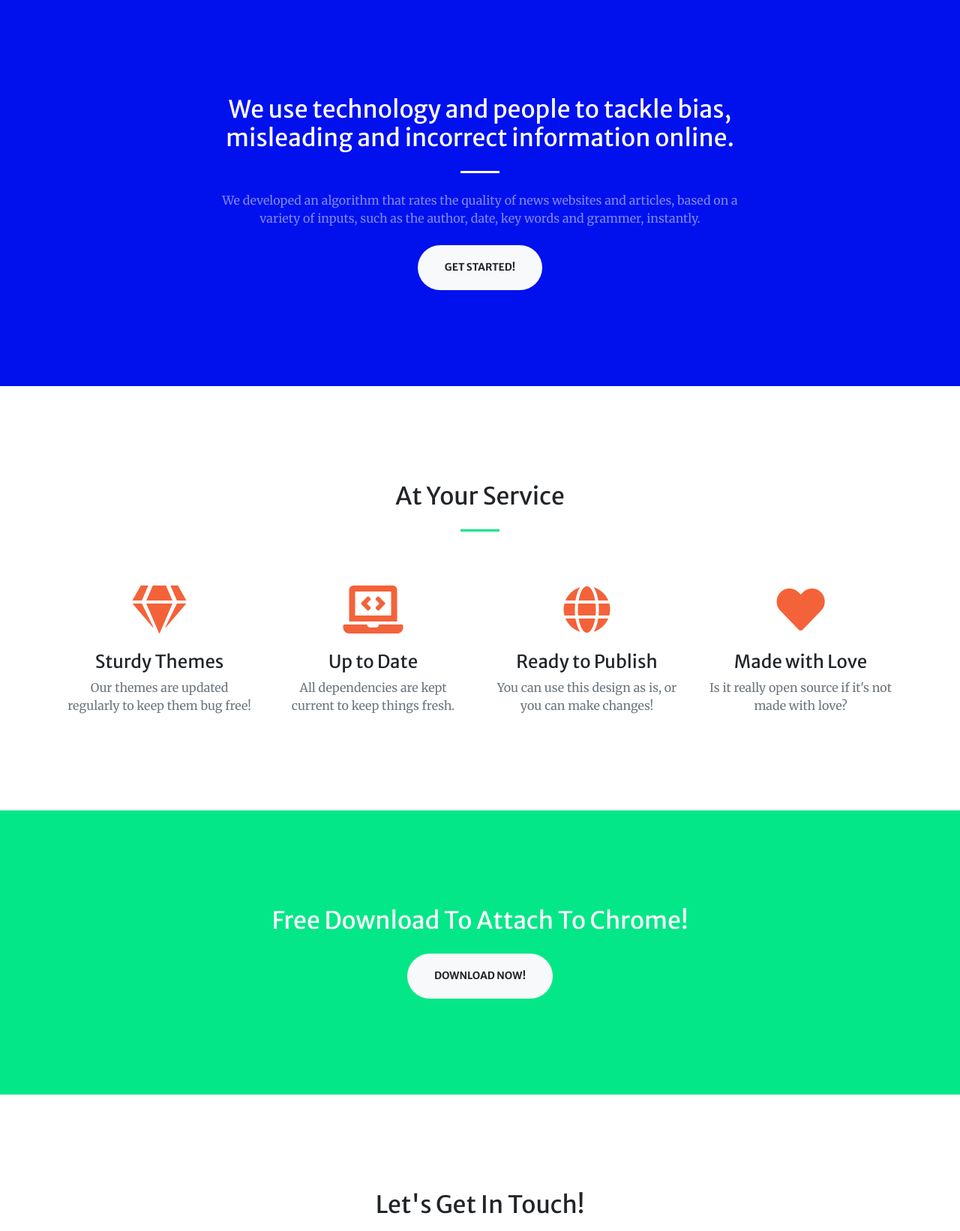
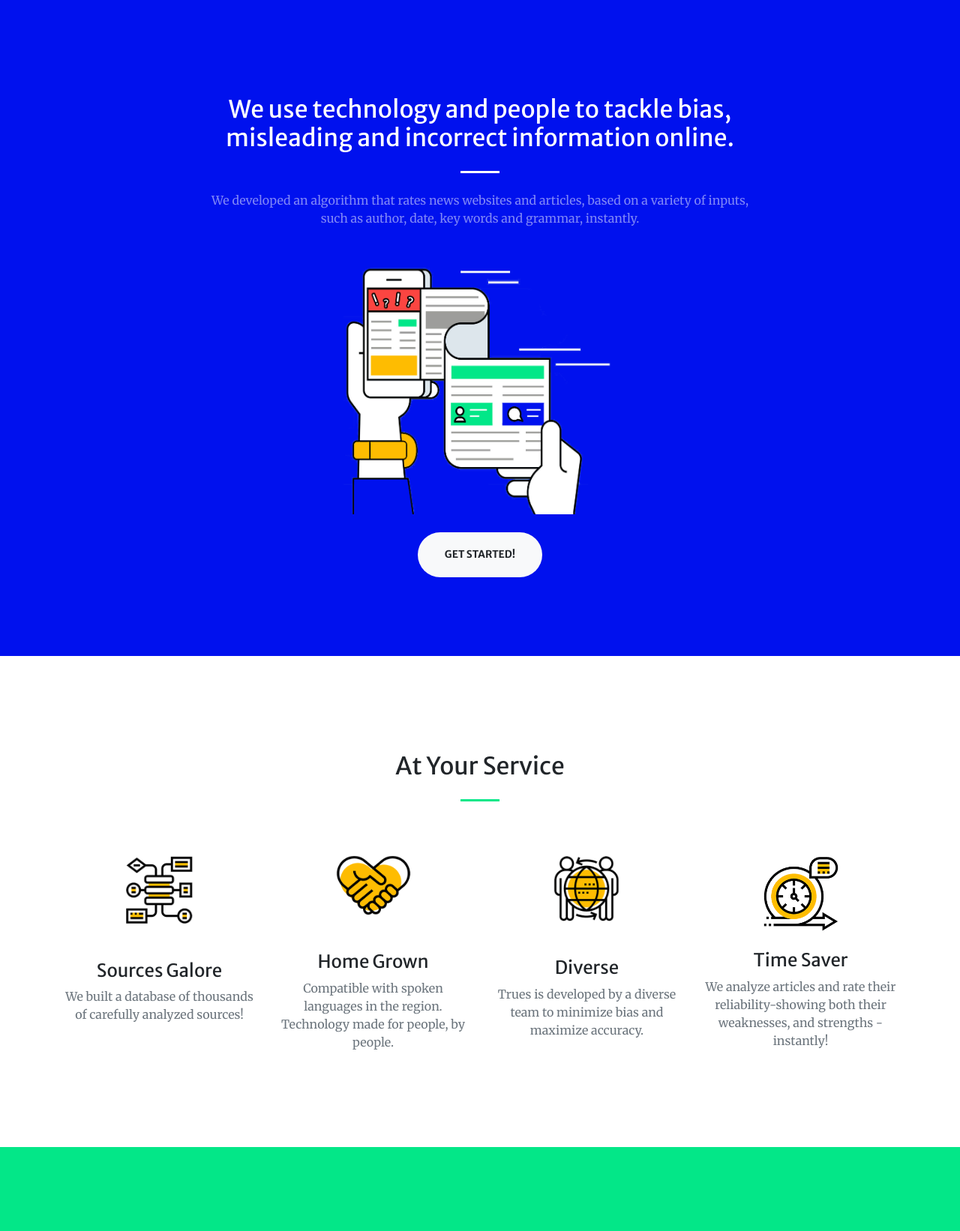
Before and after one commit to alice19-meet/Trues-1, a Flask app: page / in a window 1280 px wide. Shown: the part 801-2443 px from the top of the page at 75% size. Run offline with Flask 2, Linux system fonts and the light colour scheme; some libraries are stand-ins or nearby versions.

Commit message:
Worked on front end website development

```diff
--- a/newwebiste/templates/index.html
+++ b/newwebiste/templates/index.html
@@ -82,7 +82,11 @@
         <div class="col-lg-8 text-center">
           <h2 class="text-white mt-0"> We use technology and people to tackle bias, misleading and incorrect information online. </h2>
           <hr class="divider light my-4">
-          <p class="text-white-50 mb-4">We developed an algorithm that rates the quality of news websites and articles, based on a variety of inputs, such as the author, date, key words and grammer, instantly.</p>
+          <p class="text-white-50 mb-4">We developed an algorithm that rates news websites and articles, based on a variety of inputs, such as author, date, key words and grammar, instantly.</p>
+          <br>
+          <img src="static/webFinal.png" alt="web img" style="height: 54%; width: 50%">
+          <br>
+          <br>
           <a class="btn btn-light btn-xl js-scroll-trigger" href="#services">Get Started!</a>
         </div>
       </div>
@@ -98,30 +102,43 @@
       <div class="row">
         <div class="col-lg-3 col-md-6 text-center">
           <div class="mt-5">
-            <i class="fas fa-4x fa-gem text-primary mb-4"></i>
-            <h3 class="h4 mb-2">Sturdy Themes</h3>
-            <p class="text-muted mb-0">Our themes are updated regularly to keep them bug free!</p>
+             <img src="static/data.png" alt="data" style="width:36%;height:36%;border:0;">
+             <br>
+            <br>
+            <br>
+
+            <h3 class="h4 mb-2">Sources Galore</h3>
+            <p class="text-muted mb-0">We built a database of thousands of carefully analyzed sources!</p>
           </div>
         </div>
         <div class="col-lg-3 col-md-6 text-center">
           <div class="mt-5">
-            <i class="fas fa-4x fa-laptop-code text-primary mb-4"></i>
-            <h3 class="h4 mb-2">Up to Date</h3>
-            <p class="text-muted mb-0">All dependencies are kept current to keep things fresh.</p>
+            <img src="static/home.png" alt="home" style="width:40%;height:40%;border:0;">
+            <br>
+            <br>
+            <br>
+            <h3 class="h4 mb-2">Home Grown</h3>
+            <p class="text-muted mb-0">Compatible with spoken languages in the region. Technology made for people, by people.</p>
           </div>
         </div>
         <div class="col-lg-3 col-md-6 text-center">
           <div class="mt-5">
-            <i class="fas fa-4x fa-globe text-primary mb-4"></i>
-            <h3 class="h4 mb-2">Ready to Publish</h3>
-            <p class="text-muted mb-0">You can use this design as is, or you can make changes!</p>
+            <img src="static/diverse.png" alt="diverse" style="width:36%;height:36%;border:0;">
+            <br>
+            <br>
+            <br>
+            <h3 class="h4 mb-2">Diverse</h3>
+            <p class="text-muted mb-0">Trues is developed by a diverse team to minimize bias and maximize accuracy.</p>
           </div>
         </div>
         <div class="col-lg-3 col-md-6 text-center">
           <div class="mt-5">
-            <i class="fas fa-4x fa-heart text-primary mb-4"></i>
-            <h3 class="h4 mb-2">Made with Love</h3>
-            <p class="text-muted mb-0">Is it really open source if it's not made with love?</p>
+            <img src="static/t.png" alt="time" style="width:40%;height:40%;border:0;">
+          <br>
+           <br>
+
+            <h3 class="h4 mb-2" >Time Saver</h3>
+            <p class="text-muted mb-0">We analyze articles and rate their reliability-showing both their weaknesses, and strengths - instantly!</p>
           </div>
         </div>
       </div>
```
Also changed, not shown: newwebiste/static/data.png (added), newwebiste/static/diverse.png (added), newwebiste/static/h.png (added), newwebiste/static/home.png (added), newwebiste/static/t.png (added), newwebiste/static/web3 (1).gif (added), newwebiste/static/webFinal.png (added), 2 other files.
